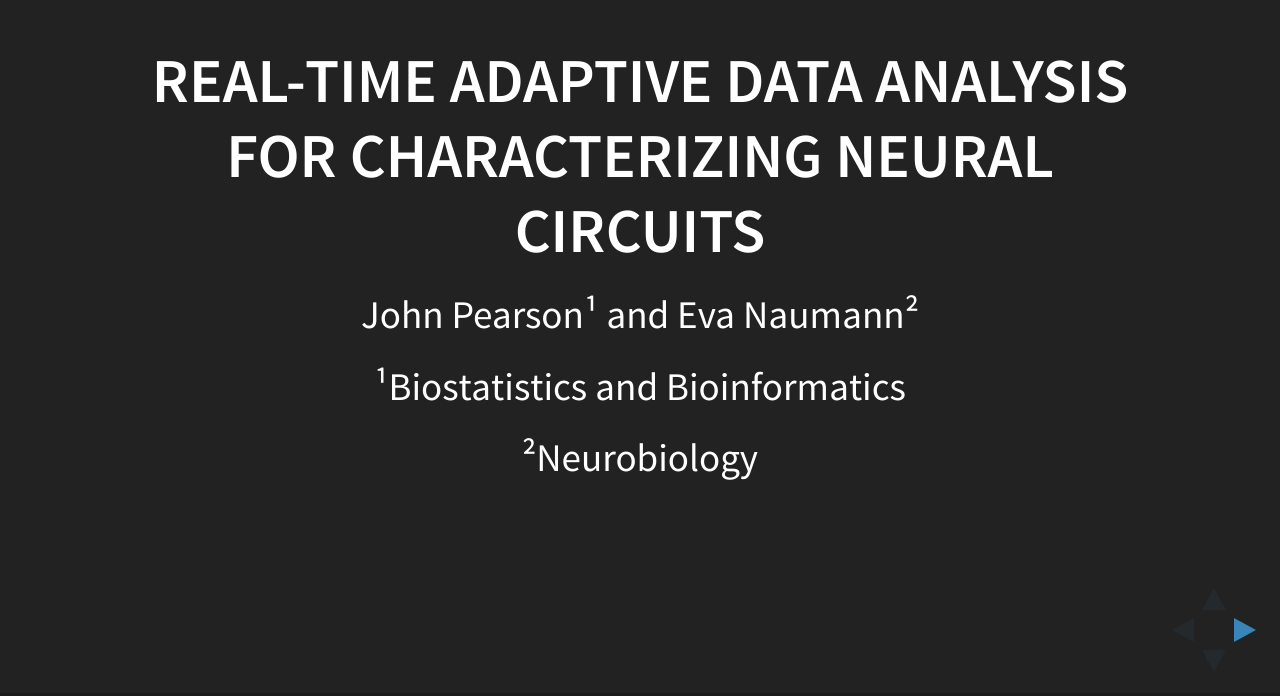
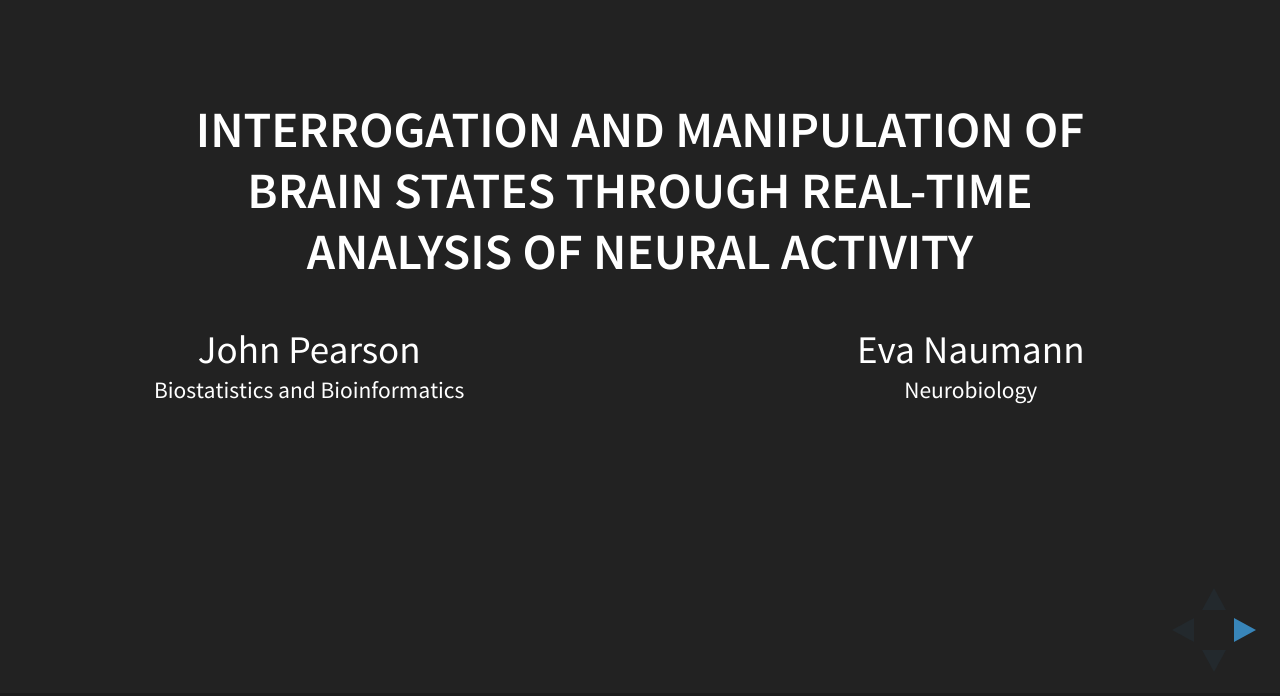
Before and after one commit to pearsonlab/dibs-zebrafish-incubator, a website: page index.html in a window 1280 px wide. Shown: the part 104-800 px from the top of the page. Drawn offline with nearby package versions, Linux system fonts and the light colour scheme; some packages are replaced by stand-ins of ours.

Commit message:
Edit title

```diff
--- a/index.html
+++ b/index.html
@@ -26,13 +26,19 @@
 		<div class="reveal">
 			<div class="slides">
 				<section data-markdown>
-					##Real-time  adaptive  data  analysis  for  characterizing  neural  circuits
-					John Pearson&sup1 and Eva Naumann&sup2
-
-
-					&sup1Biostatistics and Bioinformatics
-
-					&sup2Neurobiology
+					###Interrogation and manipulation of brain states through real-time analysis of neural activity
+					<textarea data-template>
+					<div style="float:left; width:33%">
+						<p>John Pearson
+							<small>Biostatistics and Bioinformatics</small>
+						</p>
+					</div>
+					<div style="float:right; width:33%">
+						<p>	Eva Naumann
+							<small>Neurobiology</small>
+						</p>
+					</div>
+				</textarea>
 				</section>
 				<section data-background-video="https://web.duke.edu/mind/level2/faculty/pearson/assets/videos/zebrafish/blinking_brain_plane.mp4" data-background-video-loop data-background-size=contain>
 				</section>
```
